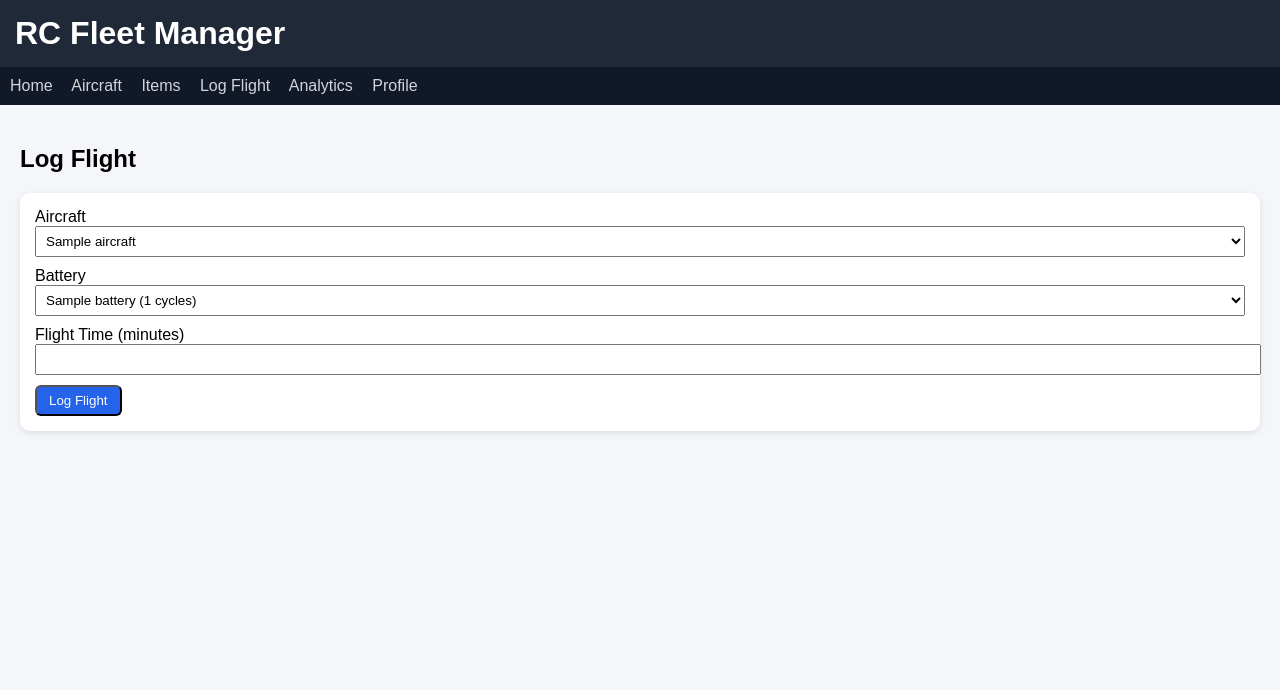
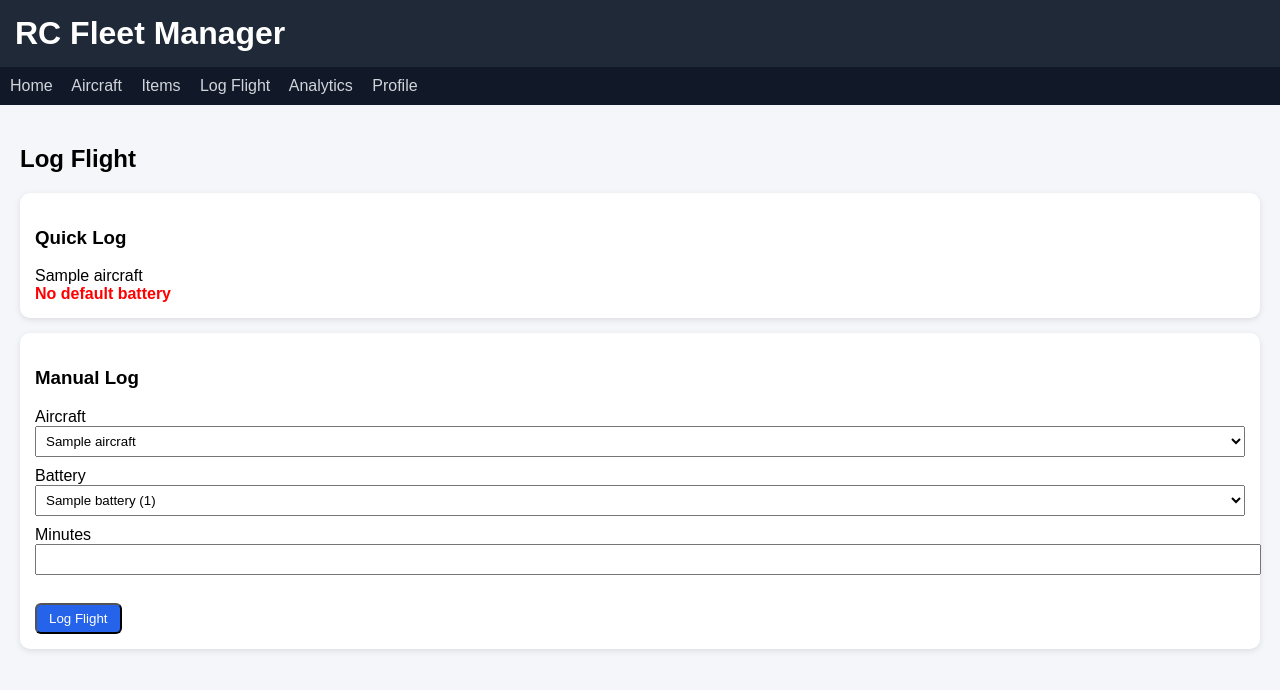
Before and after one commit to etiamsurgo/rc_inventory, a Flask app: page /log_flight in a window 1280 px wide. Shown: the top 690 px of the page. Run offline with Flask 3, Linux system fonts and the light colour scheme; tables that the repository leaves empty hold one stand-in row (values such as "Sample post").

Commit message:
Quick logs

```diff
--- a/app.py
+++ b/app.py
@@ -1,6 +1,5 @@
 from flask import Flask, render_template, request, redirect
 from database import get_db, init_db
-import datetime
 
 app = Flask(__name__)
 
@@ -32,7 +31,7 @@ def home():
     )
 
 
-@app.route("/profile", methods=["GET","POST"])
+@app.route("/profile", methods=["GET", "POST"])
 def profile():
 
     db = get_db()
@@ -53,7 +52,6 @@ def profile():
         )
 
         db.commit()
-
         return redirect("/")
 
     pilot = db.execute("SELECT * FROM pilot_profile LIMIT 1").fetchone()
@@ -70,7 +68,7 @@ def aircraft():
     return render_template("aircraft.html", aircraft=aircraft)
 
 
-@app.route("/add_aircraft", methods=["GET","POST"])
+@app.route("/add_aircraft", methods=["GET", "POST"])
 def add_aircraft():
 
     db = get_db()
@@ -87,7 +85,6 @@ def add_aircraft():
         )
 
         db.commit()
-
         return redirect("/aircraft")
 
     return render_template("add_aircraft.html")
@@ -97,13 +94,12 @@ def add_aircraft():
 def items():
 
     db = get_db()
-
     items = db.execute("SELECT * FROM items").fetchall()
 
     return render_template("items.html", items=items)
 
 
-@app.route("/add_item", methods=["GET","POST"])
+@app.route("/add_item", methods=["GET", "POST"])
 def add_item():
 
     db = get_db()
@@ -123,13 +119,13 @@ def add_item():
         )
 
         db.commit()
-
         return redirect("/items")
 
     return render_template("add_item.html")
 
 
-@app.route("/log_flight", methods=["GET","POST"])
+# ✅ CLEAN LOG FLIGHT ROUTE
+@app.route("/log_flight", methods=["GET", "POST"])
 def log_flight():
 
     db = get_db()
@@ -137,20 +133,61 @@ def log_flight():
     aircraft = db.execute("SELECT * FROM aircraft").fetchall()
     batteries = db.execute("SELECT * FROM batteries").fetchall()
 
+    # QUICK LOG
+    quick_minutes = request.args.get("quick")
+    aircraft_id = request.args.get("aircraft")
+
+    if quick_minutes and aircraft_id:
+
+        a = db.execute(
+            "SELECT * FROM aircraft WHERE id=?",
+            (aircraft_id,)
+        ).fetchone()
+
+        if a and a["default_battery_id"]:
+
+            b = db.execute(
+                "SELECT * FROM batteries WHERE id=?",
+                (a["default_battery_id"],)
+            ).fetchone()
+
+            if b:
+                minutes = int(quick_minutes)
+
+                db.execute(
+                    "INSERT INTO flights (aircraft_id, battery_id, minutes) VALUES (?,?,?)",
+                    (a["id"], b["id"], minutes)
+                )
+
+                db.execute(
+                    "UPDATE aircraft SET total_minutes = total_minutes + ? WHERE id=?",
+                    (minutes, a["id"])
+                )
+
+                db.execute(
+                    "UPDATE batteries SET cycles = cycles + 1 WHERE id=?",
+                    (b["id"],)
+                )
+
+                db.commit()
+
+                return redirect("/log_flight")
+
+    # NORMAL FORM
     if request.method == "POST":
 
         aircraft_id = request.form["aircraft"]
         battery_id = request.form["battery"]
-        minutes = request.form["minutes"]
+        minutes = int(request.form["minutes"])
 
         db.execute(
-            "INSERT INTO flights (aircraft_id,battery_id,minutes,date) VALUES (?,?,?,?)",
-            (
-                aircraft_id,
-                battery_id,
-                minutes,
-                datetime.date.today()
-            )
+            "INSERT INTO flights (aircraft_id, battery_id, minutes) VALUES (?,?,?)",
+            (aircraft_id, battery_id, minutes)
+        )
+
+        db.execute(
+            "UPDATE aircraft SET total_minutes = total_minutes + ? WHERE id=?",
+            (minutes, aircraft_id)
         )
 
         db.execute(
@@ -160,7 +197,7 @@ def log_flight():
 
         db.commit()
 
-        return redirect("/")
+        return redirect("/log_flight")
 
     return render_template(
         "log_flight.html",
@@ -177,11 +214,11 @@ def analytics():
     batteries = db.execute("SELECT name,cycles FROM batteries").fetchall()
 
     aircraft = db.execute("""
-    SELECT aircraft.name,
-    SUM(flights.minutes) as minutes
-    FROM flights
-    JOIN aircraft ON flights.aircraft_id=aircraft.id
-    GROUP BY aircraft.id
+        SELECT aircraft.name,
+        SUM(flights.minutes) as minutes
+        FROM flights
+        JOIN aircraft ON flights.aircraft_id=aircraft.id
+        GROUP BY aircraft.id
     """).fetchall()
 
     return render_template(
--- a/templates/log_flight.html
+++ b/templates/log_flight.html
@@ -4,33 +4,68 @@
 
 <h2>Log Flight</h2>
 
-<form method="POST" class="card">
+<!-- QUICK LOG -->
+<div class="card">
 
-Aircraft
+<h3>Quick Log</h3>
+
+{% for a in aircraft %}
+
+<div class="quick-row">
+
+<div class="quick-title">{{ a.name }}</div>
+
+{% if a.default_battery_id %}
+
+<div class="quick-buttons">
+<a class="btn" href="/log_flight?quick=5&aircraft={{ a.id }}">5</a>
+<a class="btn" href="/log_flight?quick=7&aircraft={{ a.id }}">7</a>
+<a class="btn" href="/log_flight?quick=10&aircraft={{ a.id }}">10</a>
+</div>
+
+{% else %}
+
+<div class="warning">No default battery</div>
+
+{% endif %}
+
+</div>
+
+{% endfor %}
+
+</div>
+
+
+<!-- MANUAL LOG -->
+<div class="card">
+
+<h3>Manual Log</h3>
+
+<form method="POST">
+
+<label>Aircraft</label>
 <select name="aircraft" required>
-
 {% for a in aircraft %}
 <option value="{{ a.id }}">{{ a.name }}</option>
 {% endfor %}
-
 </select>
 
-Battery
+<label>Battery</label>
 <select name="battery" required>
-
 {% for b in batteries %}
-<option value="{{ b.id }}">{{ b.name }} ({{ b.cycles }} cycles)</option>
+<option value="{{ b.id }}">{{ b.name }} ({{ b.cycles }})</option>
 {% endfor %}
-
 </select>
 
-Flight Time (minutes)
+<label>Minutes</label>
 <input type="number" name="minutes" required>
 
-<br>
+<br><br>
 
 <button class="btn" type="submit">Log Flight</button>
 
 </form>
 
+</div>
+
 {% endblock %}
```
